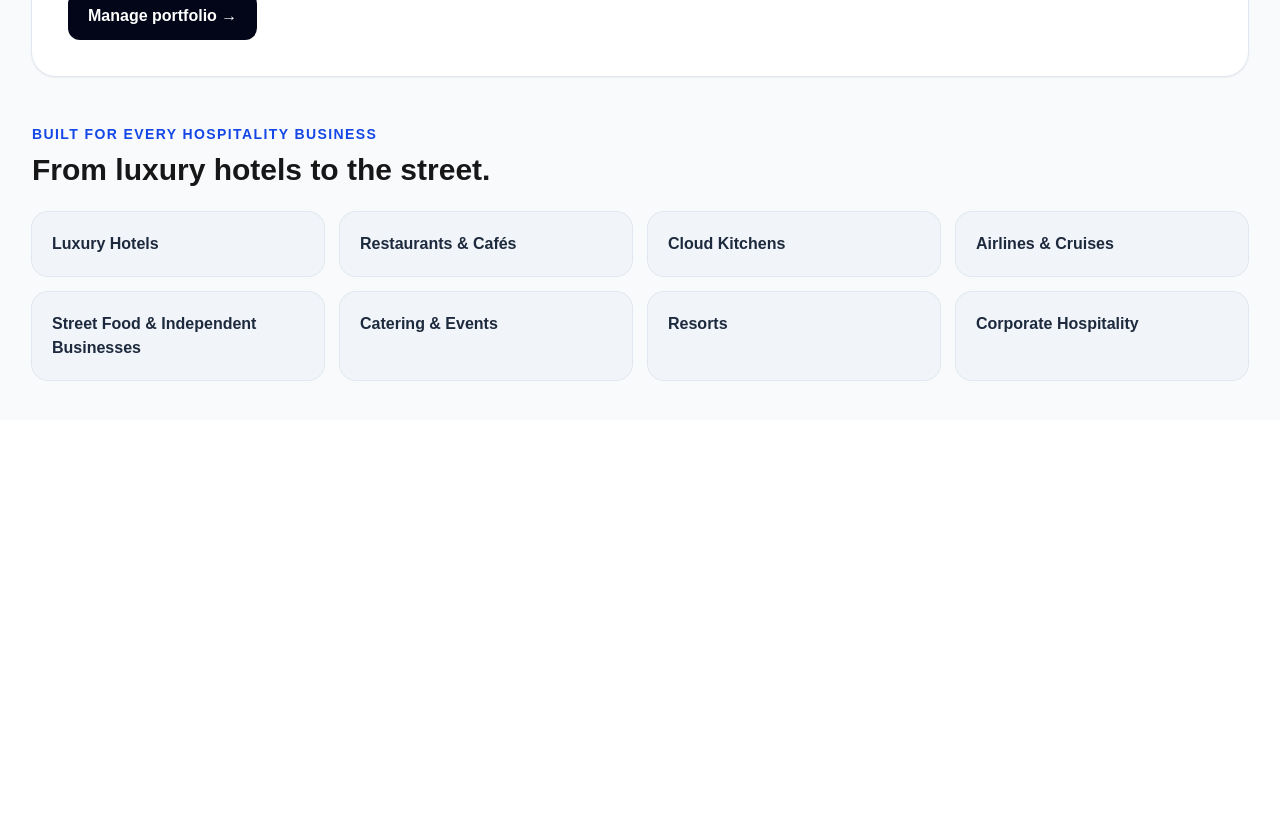
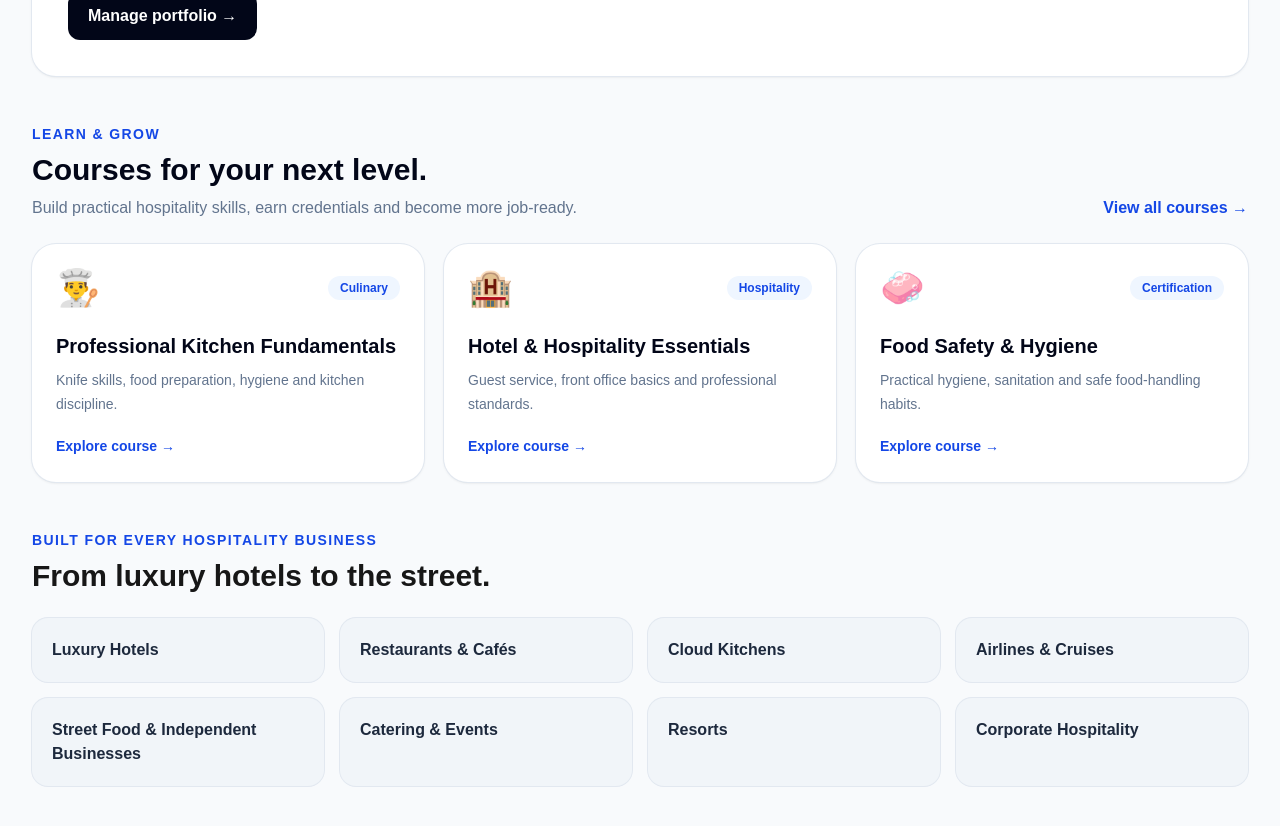
Before and after one commit to samayraa326-beep/hospire2, a Next.js app: page /dashboard in a window 1280 px wide. Shown: the part 1060-1886 px from the top of the page. Before the commit the page ends 1480 px from the top, so only its background shows below. Built offline with nearby package versions, Linux system fonts and the light colour scheme; no server answers.

Commit message:
Add courses section to Hospire home

```diff
--- a/app/dashboard/page.tsx
+++ b/app/dashboard/page.tsx
@@ -69,6 +69,34 @@ export default function Dashboard() {
         </section>
 
         <section className="mt-12">
+          <div className="flex flex-col justify-between gap-4 sm:flex-row sm:items-end">
+            <div>
+              <p className="text-sm font-black uppercase tracking-widest text-blue-700">Learn & grow</p>
+              <h2 className="mt-2 text-3xl font-black text-slate-950">Courses for your next level.</h2>
+              <p className="mt-2 max-w-2xl text-slate-500">Build practical hospitality skills, earn credentials and become more job-ready.</p>
+            </div>
+            <Link href="/courses" className="font-black text-blue-700 hover:text-blue-900">View all courses →</Link>
+          </div>
+          <div className="mt-6 grid gap-5 md:grid-cols-3">
+            {[
+              ["👨‍🍳","Professional Kitchen Fundamentals","Knife skills, food preparation, hygiene and kitchen discipline.","Culinary"],
+              ["🏨","Hotel & Hospitality Essentials","Guest service, front office basics and professional standards.","Hospitality"],
+              ["🧼","Food Safety & Hygiene","Practical hygiene, sanitation and safe food-handling habits.","Certification"],
+            ].map(([icon,title,desc,tag]) => (
+              <Link href="/courses" key={title} className="group rounded-3xl bg-white p-6 shadow-sm ring-1 ring-slate-200 transition hover:-translate-y-1 hover:shadow-xl">
+                <div className="flex items-center justify-between">
+                  <span className="text-4xl">{icon}</span>
+                  <span className="rounded-full bg-blue-50 px-3 py-1 text-xs font-black text-blue-700">{tag}</span>
+                </div>
+                <h3 className="mt-6 text-xl font-black text-slate-950">{title}</h3>
+                <p className="mt-2 text-sm leading-6 text-slate-500">{desc}</p>
+                <span className="mt-5 inline-block text-sm font-black text-blue-700 group-hover:translate-x-1 transition">Explore course →</span>
+              </Link>
+            ))}
+          </div>
+        </section>
+
+        <section className="mt-12">
           <p className="text-sm font-black uppercase tracking-widest text-blue-700">Built for every hospitality business</p>
           <h2 className="mt-2 text-3xl font-black">From luxury hotels to the street.</h2>
           <div className="mt-6 grid gap-4 sm:grid-cols-2 lg:grid-cols-4">
```
